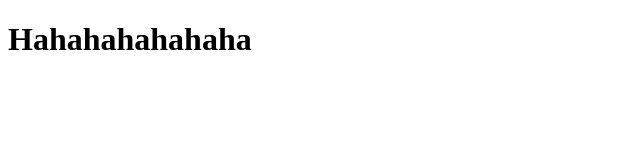
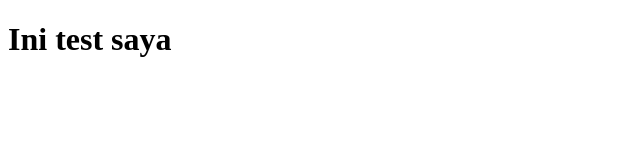
Before and after one commit to fga-kominfo/belajar-git, a plain HTML site: page index.html in a window 1280 px wide. Shown: the whole page, without its empty margins (0-640 px from the left). Drawn offline with Linux system fonts and the light colour scheme.

Commit message:
nabil-belajar

```diff
--- a/index.html
+++ b/index.html
@@ -4,11 +4,11 @@
 <head>
     <meta charset="UTF-8">
     <meta name="viewport" content="width=device-width, initial-scale=1.0">
-    <title>Document</title>
+    <title>Document Testing</title>
 </head>
 
 <body>
-    <h1>Hahahahahahaha</h1>
+    <h1>Ini test saya</h1>
 </body>
 
 </html>
```
Also changed, not shown: style.css (added).
